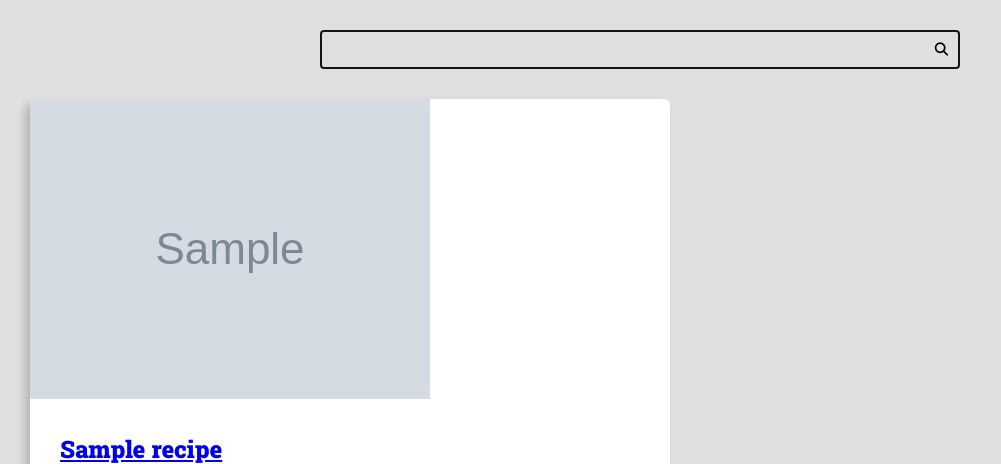
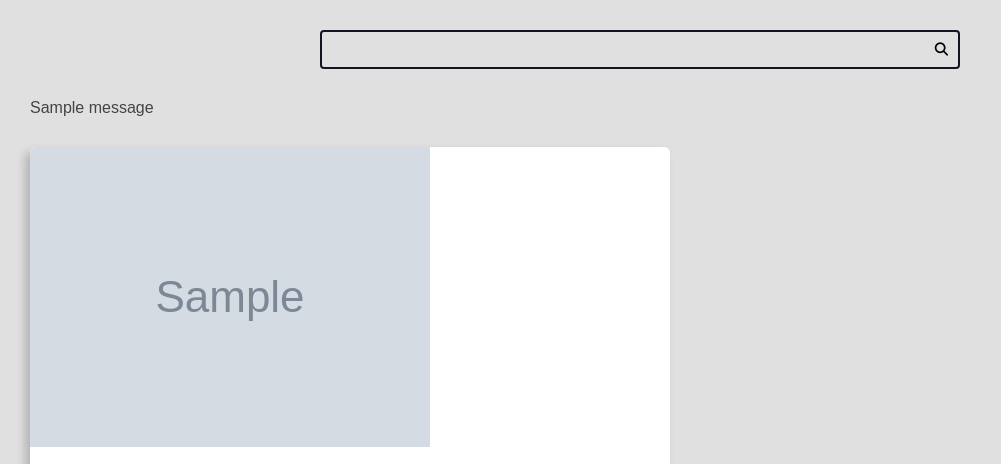
Before and after one commit to Bereoff/django_web_project, a Django app: page / in a window 1280 px wide. Shown: the part 113-577 px from the top of the page, without its empty margins (0-1001 px from the left). Run offline with Django 4.2, Linux system fonts and the light colour scheme; tables that the repository leaves empty hold one stand-in row (values such as "Sample post"); grey boxes marked "Sample" are stand-in pictures; one stand-in notice (Sample message) is shown.

Commit message:
added: message if block

```diff
--- a/recipes/templates/recipes/pages/home.html
+++ b/recipes/templates/recipes/pages/home.html
@@ -3,6 +3,17 @@
 {% block title %}Home | {% endblock title %}
 
 {% block content  %}
+
+{% if messages %}
+
+<div class="main-content center container">
+    {% for message in messages %}
+        {{ message }}
+    {% endfor %}
+</div>
+
+{% endif %}
+
 <div class="main-content main-content-list container">
 {% for recipe in recipes %}
     {% include 'recipes/partials/recipe.html' %}
```
